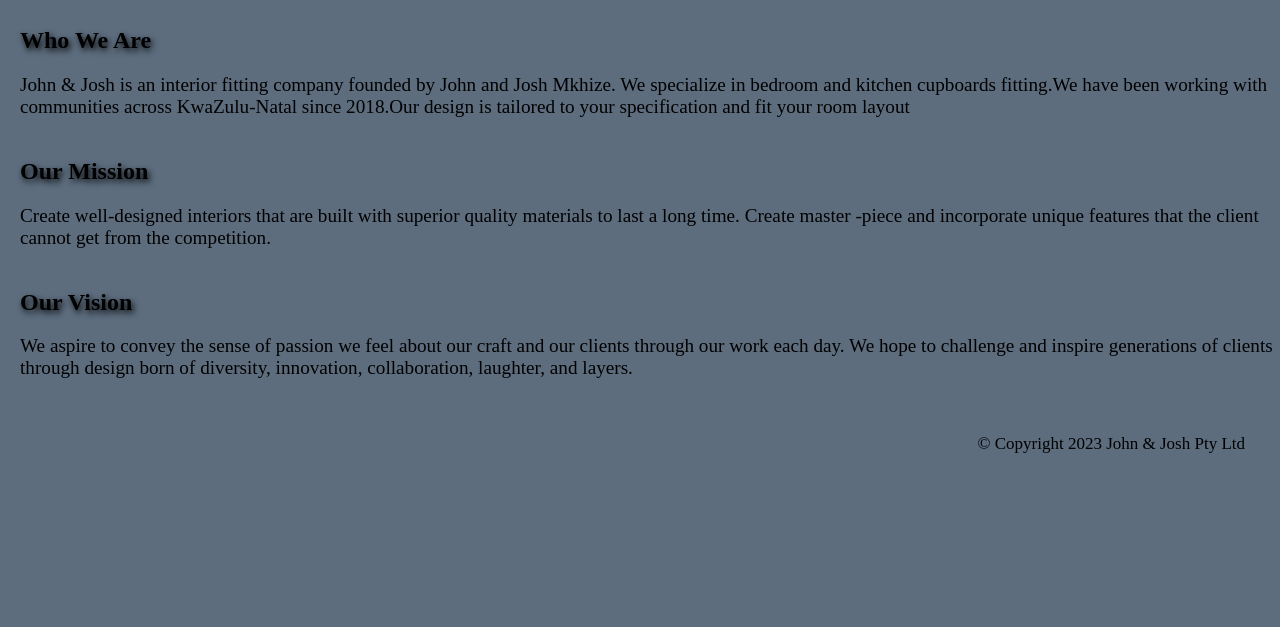
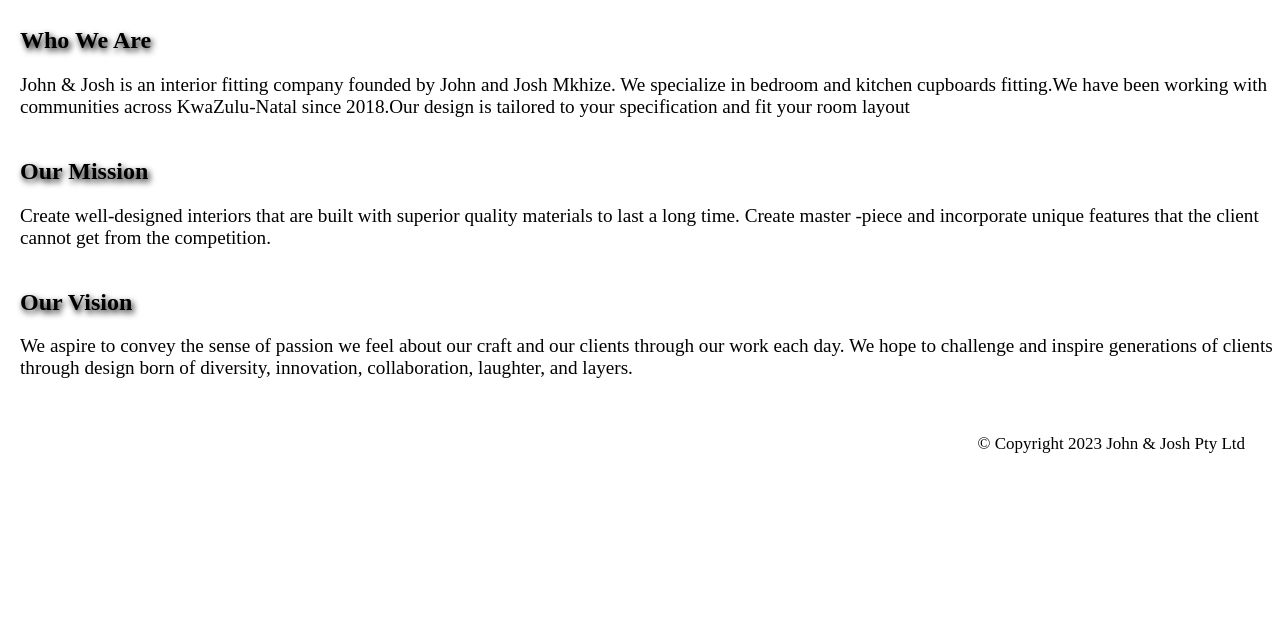
Before and after one commit to Lenslot/Website, a plain HTML site: page about.html in a window 1280 px wide. Shown: the part 173-800 px from the top of the page. Drawn offline with Linux system fonts and the light colour scheme.

Commit message:
Update stylesheet.css
changed body background color

```diff
--- a/stylesheet.css
+++ b/stylesheet.css
@@ -9,7 +9,7 @@
 body{
 margin: 0;
 padding:0;
-background-color:#5D6D7E
+background-color:#FFFF
 }
 .navigationbar{
 position:absolute;
```
